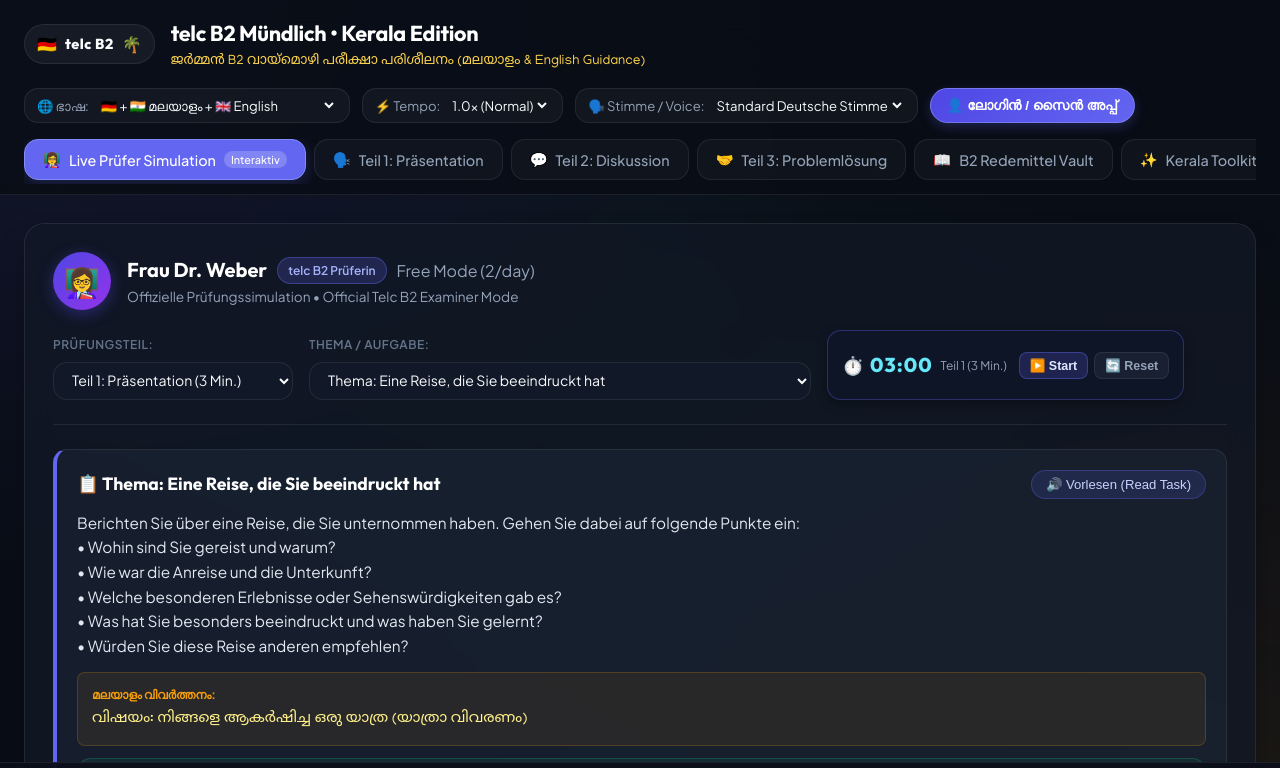
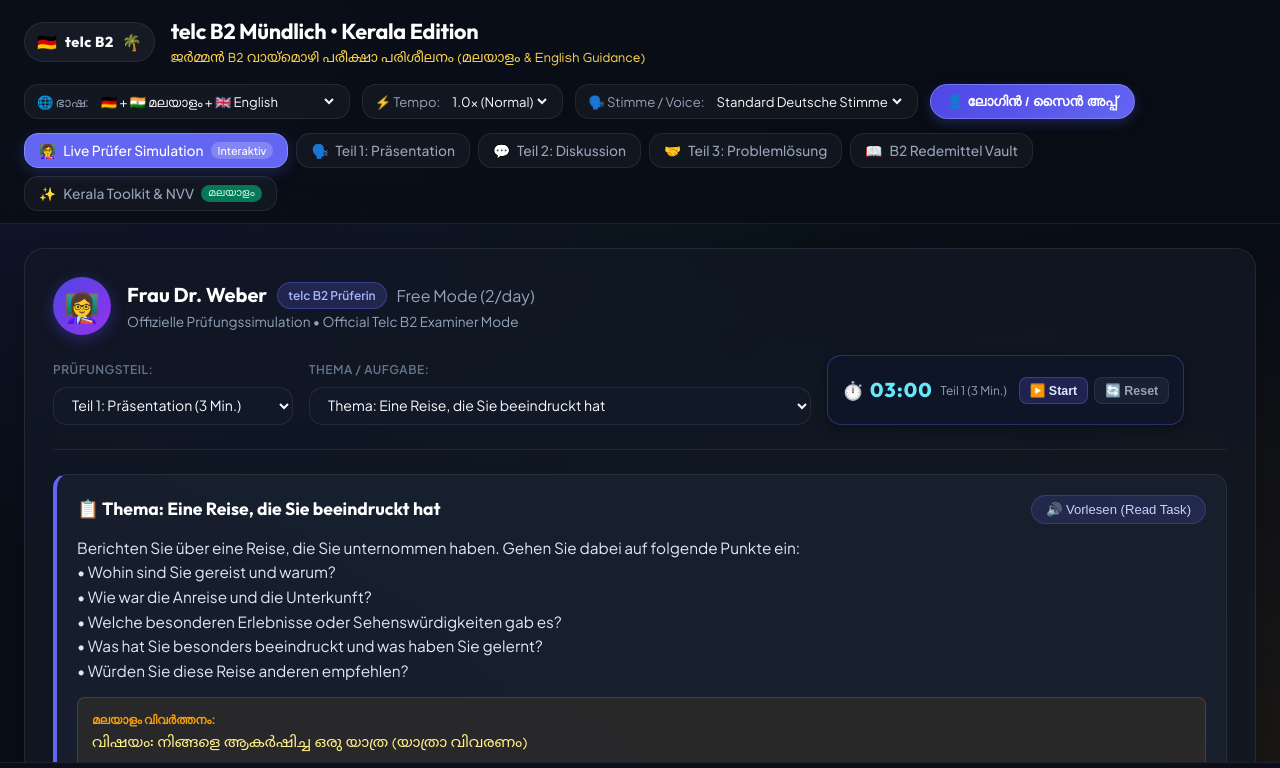
Before and after one commit to basil7012/EnteGerman, a website: page index.html in a window 1280 px wide. Shown: the top 768 px of the page. Drawn offline with Linux system fonts and the light colour scheme.

Commit message:
fix: resolve right-side navigation tab overflow and container cutoff

```diff
--- a/css/style.css
+++ b/css/style.css
@@ -47,6 +47,11 @@
   box-sizing: border-box;
   margin: 0;
   padding: 0;
+}
+
+html, body {
+  overflow-x: hidden;
+  max-width: 100vw;
 }
 
 body {
@@ -89,14 +94,14 @@ body {
 }
 
 .header-container {
-  max-width: 1300px;
+  max-width: 1440px;
   margin: 0 auto;
-  padding: 16px 24px;
+  padding: 14px 24px;
   display: flex;
   align-items: center;
   justify-content: space-between;
   flex-wrap: wrap;
-  gap: 16px;
+  gap: 14px;
 }
 
 .brand-group {
@@ -174,35 +179,30 @@ body {
 
 /* Navigation Tabs */
 .main-nav-tabs {
-  max-width: 1300px;
+  max-width: 1440px;
   margin: 0 auto;
-  padding: 0 24px 10px 24px;
+  padding: 0 24px 12px 24px;
 }
 
 .tabs-scroll-wrapper {
   display: flex;
   gap: 8px;
-  overflow-x: auto;
-  padding-bottom: 4px;
-  scrollbar-width: none;
-}
-
-.tabs-scroll-wrapper::-webkit-scrollbar {
-  display: none;
+  flex-wrap: wrap;
+  align-items: center;
 }
 
 .nav-tab-btn {
-  display: flex;
-  align-items: center;
-  gap: 8px;
-  padding: 10px 18px;
-  background: rgba(255, 255, 255, 0.03);
+  display: inline-flex;
+  align-items: center;
+  gap: 7px;
+  padding: 8px 14px;
+  background: rgba(255, 255, 255, 0.04);
   border: 1px solid var(--border-light);
   border-radius: var(--radius-md);
   color: var(--text-secondary);
   font-family: var(--font-sans);
   font-weight: 500;
-  font-size: 0.9rem;
+  font-size: 0.86rem;
   cursor: pointer;
   transition: all 0.2s ease;
   white-space: nowrap;
@@ -237,8 +237,8 @@ body {
 
 /* Main Layout */
 .app-main-content {
-  max-width: 1300px;
-  margin: 28px auto 80px auto;
+  max-width: 1440px;
+  margin: 24px auto 80px auto;
   padding: 0 24px;
 }
 
@@ -2464,6 +2464,18 @@ body.mode-en-only .en-sample {
   }
 }
 
+@media (max-width: 768px) {
+  .main-nav-tabs {
+    padding: 0 14px 10px 14px;
+  }
+  .tabs-scroll-wrapper {
+    flex-wrap: nowrap;
+    overflow-x: auto;
+    scrollbar-width: thin;
+    padding-bottom: 6px;
+  }
+}
+
 @media (max-width: 640px) {
   .app-main-content {
     margin: 16px auto 70px auto;
```
